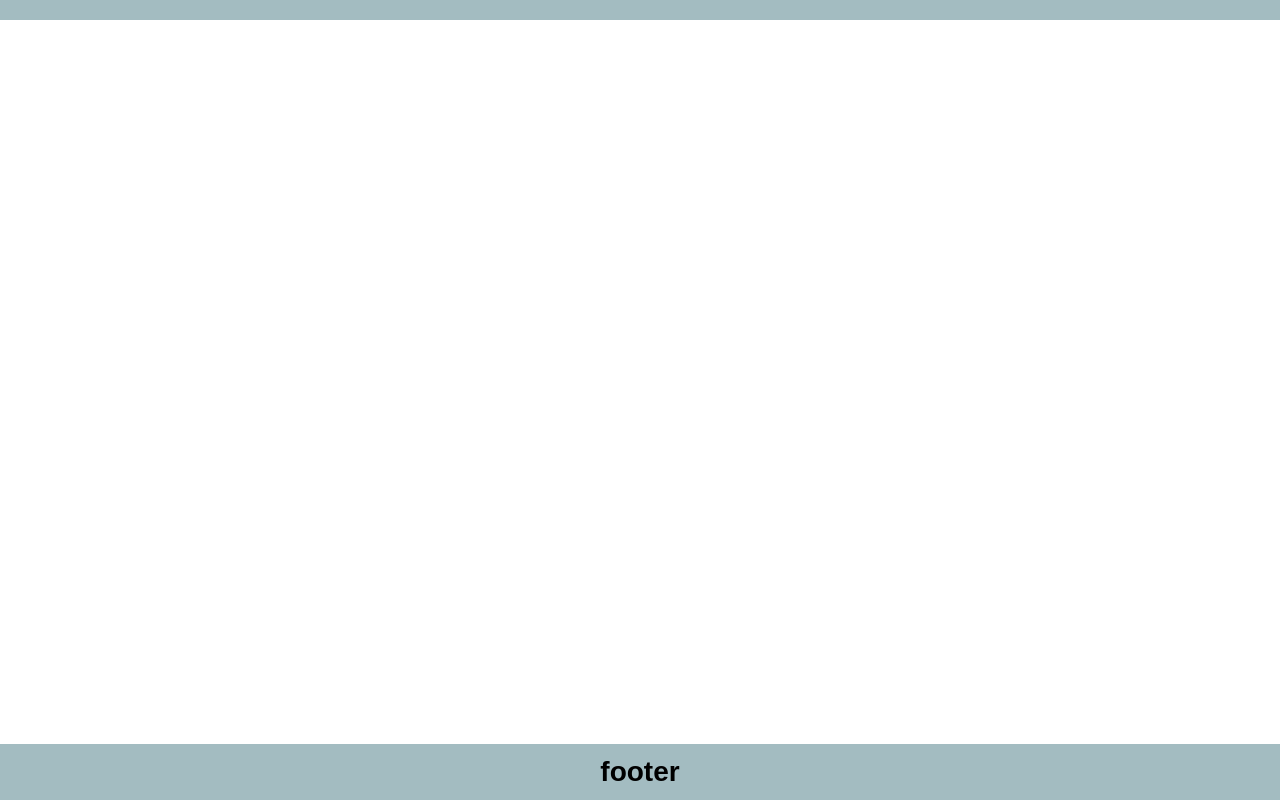
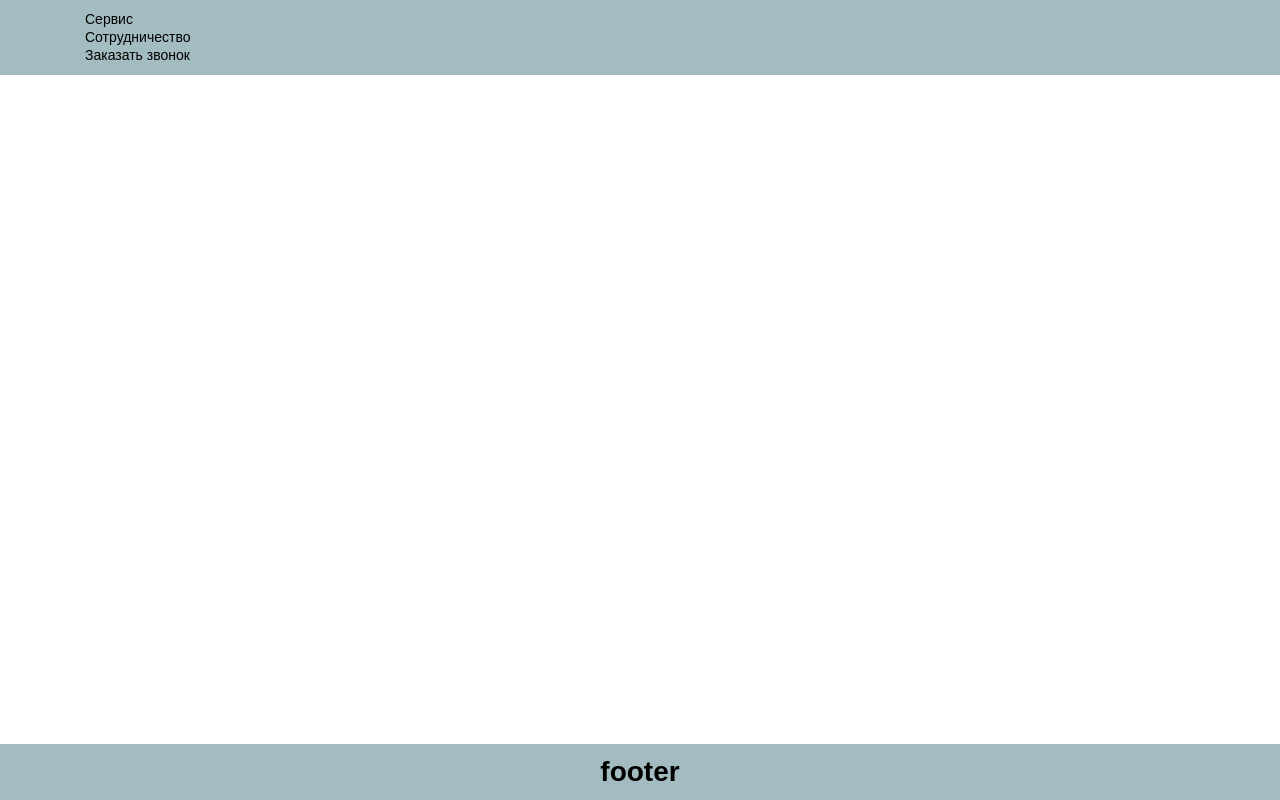
Before and after one commit to sergiyKob/kugoo-kob, a website: page src/html/index.html in a window 1280 px wide. Drawn offline with nearby package versions, Linux system fonts and the light colour scheme; files that its build step writes are made by us from their sources; files whose address does not match are found by name.

Commit message:
add top-header links

```diff
--- a/src/html/blocks/header.html
+++ b/src/html/blocks/header.html
@@ -1,7 +1,23 @@
 <header class="header">
     <div class="container">
         <div class="header__inner">
+            <div class="header__top top-header">
+                <ul class="top-header__links">
+                    <li class="top-header__item">
+                        <a class="top-header__link" href="#">Сервис</a>
+                    </li>
+                    <li class="top-header__item">
+                        <a class="top-header__link" href="#">Сотрудничество</a>
+                    </li>
+                    <li class="top-header__item">
+                        <a class="top-header__link" href="#">Заказать звонок</a>
+                    </li>
+                </ul>
+            </div>
 
+            <div class="header__middle"></div>
+
+            <div class="header__bottom"></div>
 
         </div>
     </div>
```
Also changed, not shown: build/index.html, build/js/about.bundle.js (deleted), build/js/contacts.bundle.js (deleted).
